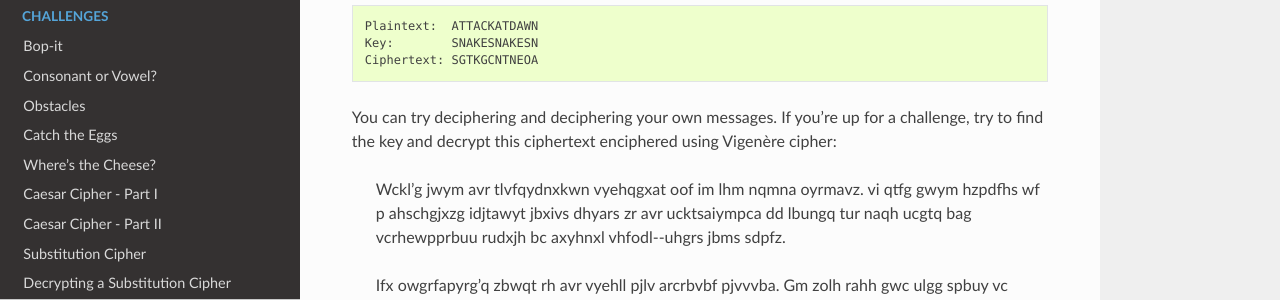
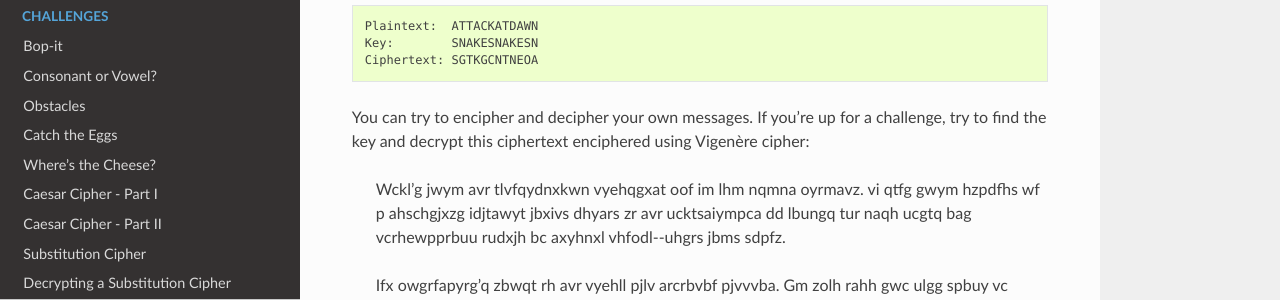
Before and after one commit to rharbird/microbit-challenges, a Sphinx documentation site: the page built from docs/source/challenges/crypto/vigenere.rst, in a window 1280 px wide and 1327 px high. Shown: the part 624-924 px from the top of the window. Built offline with Sphinx 7.4.7 and the Read the Docs theme 2.0.0, drawn with Linux system fonts in a browser that asks for light colours; pages that are not in the unit, such as notebooks, are missing from menus.

Commit message:
Modify plaintext

```diff
--- a/docs/source/challenges/crypto/vigenere.rst
+++ b/docs/source/challenges/crypto/vigenere.rst
@@ -22,7 +22,7 @@ Then you use each letter of the key to determine the shift of every letter of th
     Key:        SNAKESNAKESN
     Ciphertext: SGTKGCNTNEOA
 
-You can try deciphering and deciphering your own messages. If you're up for a challenge, try to find the key and decrypt this ciphertext enciphered using Vigenère cipher:
+You can try to encipher and decipher your own messages. If you're up for a challenge, try to find the key and decrypt this ciphertext enciphered using Vigenère cipher:
 
     Wckl'g jwym avr tlvfqydnxkwn vyehqgxat oof im lhm nqmna oyrmavz. vi  qtfg gwym  hzpdfhs  wf  p  ahschgjxzg  idjtawyt  jbxivs  dhyars  zr  avr  ucktsaiympca  dd  lbungq
     tur  naqh  ucgtq  bag  vcrhewpprbuu  rudxjh  bc  axyhnxl  vhfodl-­‐uhgrs  jbms  sdpfz.
```
